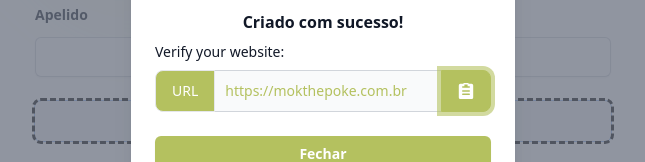
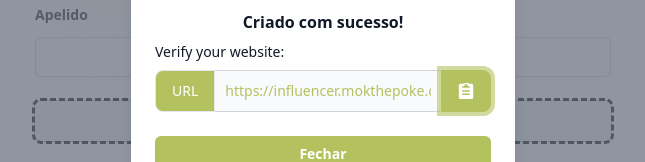
Before and after one commit to brunoricardosecco/influencer, a Next.js app: page / in a window 1280 px wide. Both pictures are taken after a click on the button "Criar link!". Shown: the part 343-505 px from the top of the page, without its empty margins (317-962 px from the left). Built offline with nearby package versions, Linux system fonts and the light colour scheme.

Commit message:
feat: change dialog url

```diff
--- a/src/components/Dialog/index.tsx
+++ b/src/components/Dialog/index.tsx
@@ -70,7 +70,7 @@ export function CustomDialog({
                               type="text"
                               aria-describedby="helper-text-explanation"
                               className="bg-gray-50 border border-e-0 border-gray-300 text-primary   text-sm border-s-0 focus:ring-primary focus:border-primary block w-full p-2.5"
-                              value="https://mokthepoke.com.br"
+                              value="https://influencer.mokthepoke.com.br/cleiton"
                               readOnly
                               disabled
                             />
@@ -82,7 +82,7 @@ export function CustomDialog({
                             type="button"
                             onClick={() => {
                               navigator.clipboard.writeText(
-                                "https://mokthepoke.com.br"
+                                "https://influencer-five.vercel.app/cleiton"
                               );
                             }}
                           >
```
